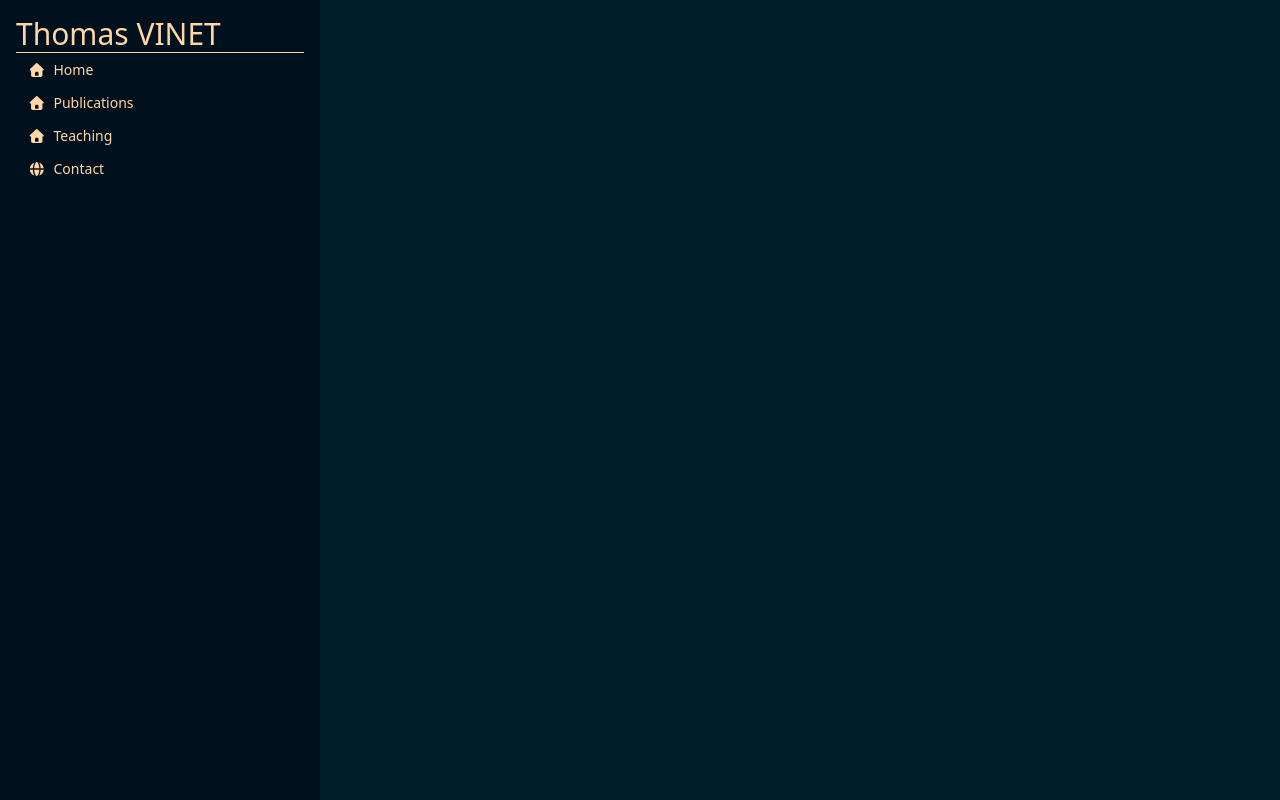
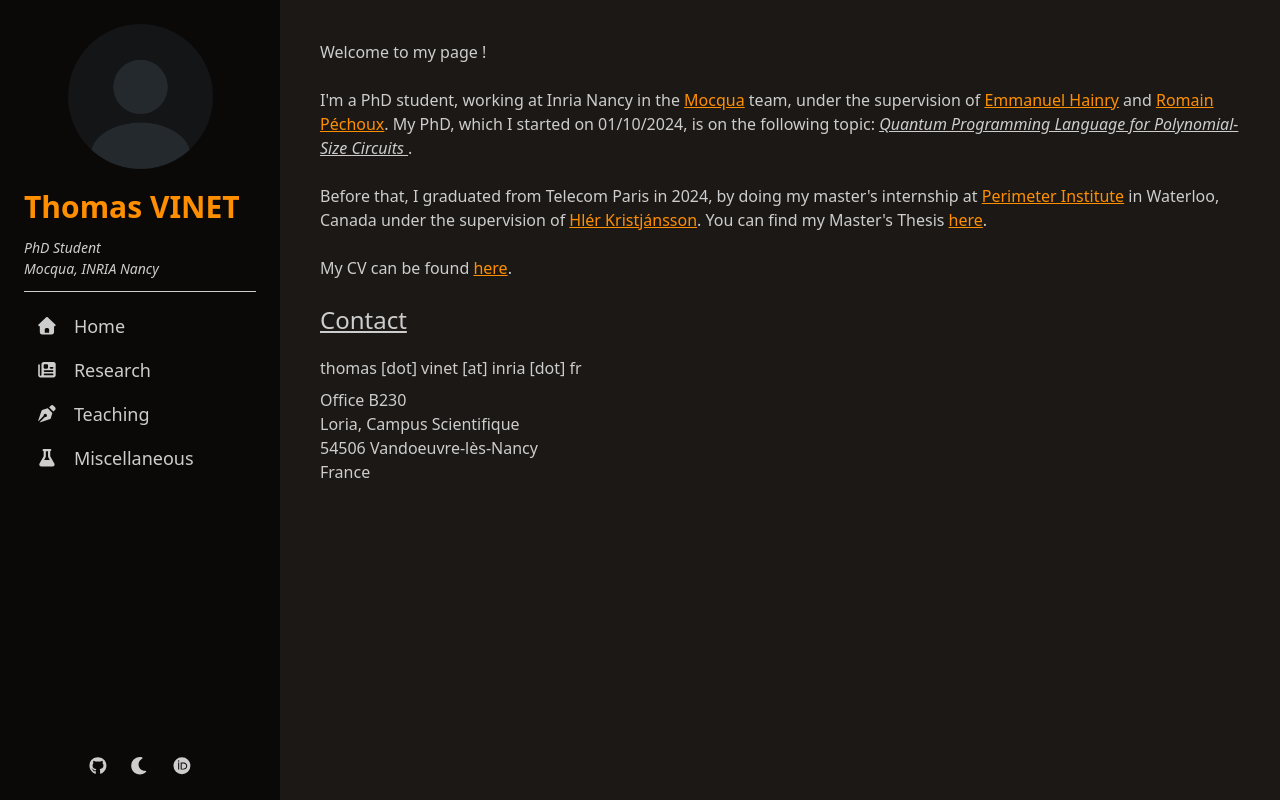
Before and after one commit to thomas-vinet/thomas-vinet.github.io, a Vue app: page / in a window 1280 px wide. Built offline with nearby package versions, Linux system fonts and the light colour scheme.

Commit message:
home page + ci workflow

```diff
--- a/biome.json
+++ b/biome.json
@@ -24,6 +24,9 @@
 			"quoteStyle": "double"
 		}
 	},
+	"html": {
+		"experimentalFullSupportEnabled": true
+	},
 	"assist": {
 		"enabled": true,
 		"actions": {
--- a/package.json
+++ b/package.json
@@ -12,10 +12,11 @@
 		"preview": "vite preview",
 		"build-only": "vite build",
 		"type-check": "vue-tsc --build",
-    "test": "biome ci"
+		"test": "biome ci"
 	},
 	"dependencies": {
 		"@fortawesome/fontawesome-svg-core": "^7.1.0",
+		"@fortawesome/free-brands-svg-icons": "^7.1.0",
 		"@fortawesome/free-solid-svg-icons": "^7.1.0",
 		"@fortawesome/vue-fontawesome": "^3.1.2",
 		"@tailwindcss/vite": "^4.1.16",
--- a/src/App.vue
+++ b/src/App.vue
@@ -1,45 +1,78 @@
-<script setup lang="ts"></script>
+<script setup>
+  import { ref, computed } from 'vue';
+  function setTheme(cmptd) {
+    document.querySelector("html").setAttribute("data-theme", cmptd.value);
+  }
+
+  let theme = ref(localStorage.getItem("theme") ?? "halloween");
+  //setTheme(theme);
+
+  const darkMode = computed(() => {
+    const dark = theme.value == "halloween" ? "moon" : "sun";
+    return `fa-solid fa-${dark}`;
+  })
+
+  function toggleDarkMode() {
+    theme.value = (theme.value == "halloween") ? "caramellatte" : "halloween";
+    localStorage.setItem("theme", theme.value);
+    setTheme(theme)
+  }
+
+</script>
 
 <template>
   <div class="drawer lg:drawer-open">
     <input id="app-drawer" type="checkbox" class="drawer-toggle" />
     <div class="drawer-content">
-
+      <div class="flex flex-col p-10">
+        <RouterView />
+      </div>
     </div>
     <div class="drawer-side">
       <label for="app-drawer" aria-label="close sidebar" class="drawer-overlay"></label>
-      <div class="flex menu bg-base-200 min-h-full w-80 p-4">
-      <span class="text-3xl"> Thomas VINET </span>
-      <hr>
+      <div class="flex menu bg-base-200 min-h-full w-70 p-6">
+        <img src="/profile.png" class="w-5/8 place-self-center"/>
+        <span class="text-3xl pb-3 pt-5 font-bold text-primary"> Thomas VINET </span>
+        <span class="italic">PhD Student</span>
+        <span class="italic pb-3">Mocqua, INRIA Nancy</span>
+        <hr class="pb-3">
         <ul>
           <li>
-          <div class="flex">
-            <font-awesome-icon icon="fa-solid fa-house"/>
-            <RouterLink to="/">Home</RouterLink>
-          </div>
+            <RouterLink class="py-2 hover:text-primary" to="/">
+              <font-awesome-icon size="lg" icon="fa-solid fa-home"/>
+              <span class="pl-2 text-lg">Home</span>
+            </RouterLink>
           </li>
           <li>
-          <div class="flex">
-            <font-awesome-icon icon="fa-solid fa-house"/>
-            <RouterLink to="/">Publications</RouterLink>
-          </div>
+            <RouterLink class="py-2 hover:text-primary" to="/research">
+              <font-awesome-icon size="lg" icon="fa-solid fa-newspaper"/>
+              <span class="pl-2 text-lg">Research</span>
+            </RouterLink>
           </li>
           <li>
-          <div class="flex">
-            <font-awesome-icon icon="fa-solid fa-house"/>
-            <RouterLink to="/">Teaching</RouterLink>
-          </div>
+            <RouterLink class="py-2 hover:text-primary" to="/teaching">
+              <font-awesome-icon size="lg" icon="fa-solid fa-pen-nib"/>
+              <span class="pl-2 text-lg">Teaching</span>
+            </RouterLink>
           </li>
           <li>
-          <div class="flex">
-            <font-awesome-icon icon="fa-solid fa-globe"/>
-            <RouterLink to="/">Contact</RouterLink>
-          </div>
+            <RouterLink class="py-2 hover:text-primary" to="/misc">
+              <font-awesome-icon size="lg" icon="fa-solid fa-flask"/>
+              <span class="pl-2 text-lg">Miscellaneous</span>
+            </RouterLink>
           </li>
         </ul>
+        <div class="grow"/>
+        <div class="flex items-center justify-center">
+          <elink href="https://github.com/thomas-vinet" :hover="true">
+            <font-awesome-icon size="lg" icon="fa-brands fa-github"/>
+          </elink>
+          <font-awesome-icon size="lg" class="px-5 hover:text-primary cursor-pointer" :icon="darkMode" @click="toggleDarkMode"/>
+          <elink href="https://orcid.org/0009-0007-8547-6145" :hover="true">
+            <font-awesome-icon size="lg" icon="fa-brands fa-orcid"/>
+          </elink>
+        </div>
       </div>
     </div>
   </div>
 </template>
-
-<style scoped></style>
--- /dev/null
+++ b/src/components/ExternalLink.vue
@@ -0,0 +1,18 @@
+<script setup>
+  import { computed } from 'vue'
+  const props = defineProps(['href', 'content', 'hover'])
+
+  const style = computed(() => {
+    let hover = props.hover == true ? "hover:" : "";
+    return `underline ${hover}text-primary`;
+  })
+
+  const content = computed(() => props.content);
+</script>
+
+<template>
+  <a target="_blank" :class="style" :href="props.href">
+    <span v-if="content">{{ props.content }}</span>
+    <slot v-else></slot>
+  </a>
+</template>
--- a/src/main.ts
+++ b/src/main.ts
@@ -3,13 +3,17 @@ import App from "./App.vue";
 import router from "./router";
 import "./style.css";
 const app = createApp(App);
+import ExternalLink from './components/ExternalLink.vue';
 
 import { library } from "@fortawesome/fontawesome-svg-core";
 import { fas } from "@fortawesome/free-solid-svg-icons";
+import { fab } from "@fortawesome/free-brands-svg-icons";
 import { FontAwesomeIcon } from "@fortawesome/vue-fontawesome";
 
 library.add(fas);
+library.add(fab);
 app.component("font-awesome-icon", FontAwesomeIcon);
+app.component("elink", ExternalLink);
 app.use(router);
 
 app.mount("#app");
--- a/src/router/index.ts
+++ b/src/router/index.ts
@@ -1,8 +1,17 @@
 import { createRouter, createWebHistory } from "vue-router";
+import HomeView from '../views/Home.vue'
+import ResearchView from '../views/Research.vue'
+import TeachingView from '../views/Teaching.vue'
+import MiscView from '../views/Misc.vue'
 
 const router = createRouter({
 	history: createWebHistory(import.meta.env.BASE_URL),
-	routes: [],
+	routes: [
+    { path: '/', component: HomeView },
+    { path: '/research', component: ResearchView },
+    { path: '/teaching', component: TeachingView },
+    { path: '/misc', component: MiscView }
+  ],
 });
 
 export default router;
--- a/src/style.css
+++ b/src/style.css
@@ -1,5 +1,5 @@
 @import "tailwindcss";
 
 @plugin "daisyui" {
-  themes: abyss --default
+  themes: halloween --default, caramellatte
 }
--- /dev/null
+++ b/src/views/Home.vue
@@ -0,0 +1,33 @@
+<template>
+    <span>
+      Welcome to my page !
+    </span>
+    <div class="p-3"/>
+    <span>
+      I'm a PhD student, working at Inria Nancy in the <elink href="https://mocqua.loria.fr/en/welcome/" content="Mocqua"/> team,
+      under the supervision of <elink href="members.loria.fr/EHainry/" content="Emmanuel Hainry"/>
+      and <elink href="https://members.loria.fr/RPechoux/" content="Romain Péchoux"/>.
+      My PhD, which I started on 01/10/2024, is on the following topic:
+      <span class="italic underline">
+        Quantum Programming Language for Polynomial-Size Circuits
+      </span>.
+    </span>
+    <div class="p-3"/>
+    <span>
+       Before that, I graduated from Telecom Paris in 2024, by doing
+       my master's internship at <elink href="https://perimeterinstitute.ca/" content="Perimeter Institute"/> in Waterloo, Canada
+       under the supervision of <elink href="https://mila.quebec/en/directory/hler-kristjansson" content="Hlér Kristjánsson"/>.
+       You can find my Master's Thesis <elink href="" content="here"/>.
+    </span>
+    <div class="p-3"/>
+    <span>
+      My CV can be found <elink href="" content="here"/>.
+    </span>
+    <div class="p-3"/>
+    <span class="pb-5 underline text-2xl">Contact</span>
+    <span class="pb-2">thomas [dot] vinet [at] inria [dot] fr</span>
+    <span>Office B230</span>
+    <span>Loria, Campus Scientifique</span>
+    <span>54506 Vandoeuvre-lès-Nancy</span>
+    <span>France</span>
+</template>
--- /dev/null
+++ b/src/views/Misc.vue
@@ -0,0 +1,3 @@
+<template>
+  In construction...
+</template>
--- /dev/null
+++ b/src/views/Research.vue
@@ -0,0 +1,3 @@
+<template>
+  In construction...
+</template>
--- /dev/null
+++ b/src/views/Teaching.vue
@@ -0,0 +1,3 @@
+<template>
+  In construction...
+</template>
```
Also changed, not shown: public/profile.png (added), 1 other file (tests, documents, lock files or other folders). Lines whose indentation alone changed are shown as unchanged.
